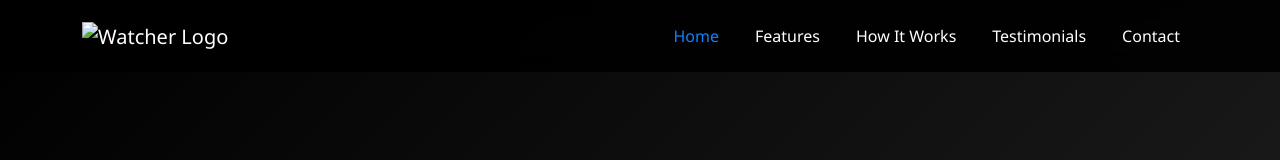
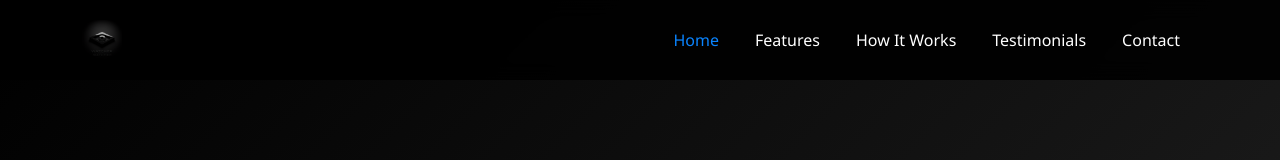
Before and after one commit to 6-Bytes/MGT-test, a plain HTML site: page index.html in a window 1280 px wide. Shown: the top 160 px of the page. Drawn offline with nearby package versions, Linux system fonts and the light colour scheme.

Commit message:
Update index.html

```diff
--- a/index.html
+++ b/index.html
@@ -416,7 +416,7 @@
     <nav class="navbar navbar-expand-lg navbar-dark">
         <div class="container">
             <a class="navbar-brand" href="#">
-                <img src="/api/placeholder/200/80" alt="Watcher Logo">
+                <img src="logo.png" alt="Watcher Logo">
             </a>
             <button class="navbar-toggler" type="button" data-bs-toggle="collapse" data-bs-target="#navbarNavAltMarkup" aria-controls="navbarNavAltMarkup" aria-expanded="false" aria-label="Toggle navigation">
                 <span class="navbar-toggler-icon"></span>
```
